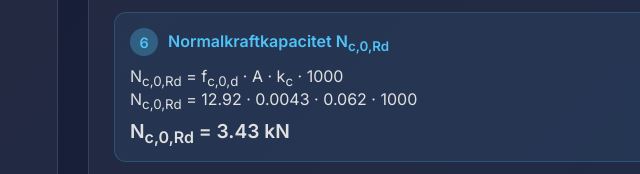
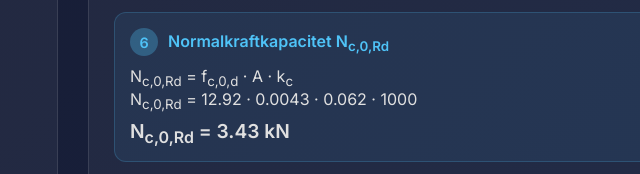
Before and after one commit to Jellyfrog/fysik1, a plain HTML site: page column-calculator.html in a window 1280 px wide. Shown: the part 1483-1657 px from the top of the page, 382-1022 px from the left. Drawn offline with Linux system fonts and the light colour scheme.

Commit message:
Remove unit conversion from formula line in step 6
Match the image formula exactly: N_c,0,Rd = f_c,0,d · A · k_c.
The ×1000 conversion factor is only shown in the numerical line.

```diff
--- a/column-calculator.html
+++ b/column-calculator.html
@@ -819,7 +819,7 @@
 
             // Step 6: Capacity
             const step6Content = `
-                <div>N<sub>c,0,Rd</sub> = f<sub>c,0,d</sub> &middot; A &middot; k<sub>c</sub> &middot; 1000</div>
+                <div>N<sub>c,0,Rd</sub> = f<sub>c,0,d</sub> &middot; A &middot; k<sub>c</sub></div>
                 <div>N<sub>c,0,Rd</sub> = ${d.fc0d.toFixed(2)} &middot; ${d.A_m2.toFixed(4)} &middot; ${d.kc.toFixed(3)} &middot; 1000</div>
                 <div style="font-size:1.2em; margin-top:6px;"><strong>N<sub>c,0,Rd</sub> = ${d.NcRd.toFixed(2)} kN</strong></div>
             `;
```
